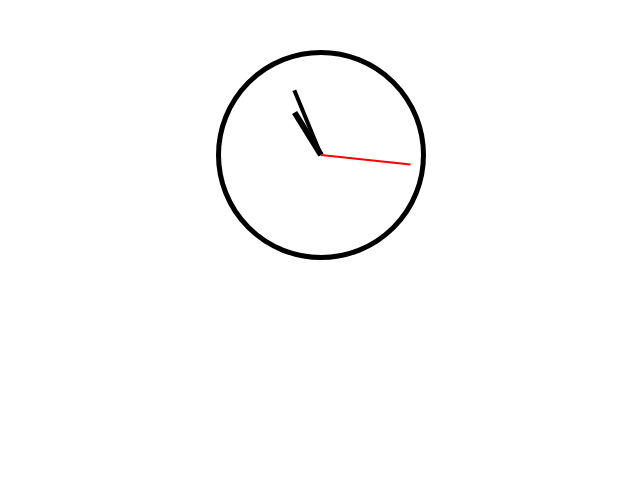
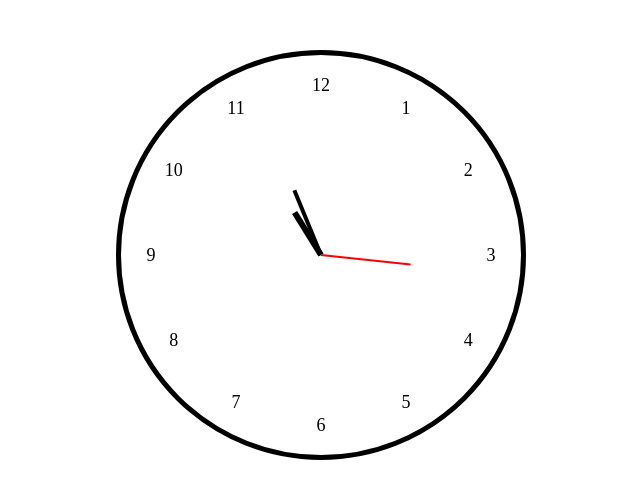
Before and after one commit to j-yesung/analogue-clock, a React (Vite) app: page / in a window 1280 px wide. Shown: the top 498 px of the page, without its empty margins (319-959 px from the left). Built offline with nearby package versions, Linux system fonts and the light colour scheme.

Commit message:
시계 숫자 구현

```diff
--- a/src/components/Clock.styled.ts
+++ b/src/components/Clock.styled.ts
@@ -2,8 +2,8 @@ import styled from 'styled-components';
 
 export const ClockWrapper = styled.div`
   position: relative;
-  width: 200px;
-  height: 200px;
+  width: 400px;
+  height: 400px;
   border: 5px solid black;
   border-radius: 50%;
   margin: 50px auto;
@@ -20,18 +20,37 @@ export const ClockHand = styled.div`
   background-color: black;
 `;
 
-export const HourHand = styled(ClockHand)`
+export const Hour = styled(ClockHand)`
   width: 6px;
   height: 50px;
 `;
 
-export const MinuteHand = styled(ClockHand)`
+export const Minute = styled(ClockHand)`
   width: 4px;
   height: 70px;
 `;
 
-export const SecondHand = styled(ClockHand)`
+export const Second = styled(ClockHand)`
   width: 2px;
   height: 90px;
   background-color: red;
 `;
+
+export const ClockNumberWrapper = styled.div`
+  position: relative;
+  border-radius: 50%;
+  display: flex;
+  justify-content: center;
+  align-items: center;
+`;
+
+export const ClockNumber = styled.span<{ x: number; y: number }>`
+  position: absolute;
+  font-size: 18px;
+  transform-origin: center;
+  transform: translate(-50%, -50%);
+  user-select: none;
+  /* left: ${props => props.x}px;
+  top: ${props => props.y}px; */
+  ${({ x, y }) => `transform: translate(${x}px, ${y}px);`}
+`;
--- a/src/components/Clock.tsx
+++ b/src/components/Clock.tsx
@@ -1,5 +1,8 @@
 import { useEffect, useState } from 'react';
 import * as S from './Clock.styled';
+import ClockNumber from './ClockNumber';
+
+const NUMBERS = [1, 2, 3, 4, 5, 6, 7, 8, 9, 10, 11, 12];
 
 const Clock = () => {
   const [date, setDate] = useState(new Date());
@@ -21,11 +24,18 @@ const Clock = () => {
   const hourDegrees = hoursRatio * 360;
 
   return (
-    <S.ClockWrapper>
-      <S.HourHand style={{ transform: `rotate(${hourDegrees}deg)` }}></S.HourHand>
-      <S.MinuteHand style={{ transform: `rotate(${minuteDegrees}deg)` }}></S.MinuteHand>
-      <S.SecondHand style={{ transform: `rotate(${secondDegrees}deg)` }}></S.SecondHand>
-    </S.ClockWrapper>
+    <>
+      <S.ClockWrapper>
+        <S.ClockNumberWrapper>
+          {NUMBERS.map(number => (
+            <ClockNumber key={number} number={number} angle={number * 30} />
+          ))}
+        </S.ClockNumberWrapper>
+        <S.Hour style={{ transform: `rotate(${hourDegrees}deg)` }}></S.Hour>
+        <S.Minute style={{ transform: `rotate(${minuteDegrees}deg)` }}></S.Minute>
+        <S.Second style={{ transform: `rotate(${secondDegrees}deg)` }}></S.Second>
+      </S.ClockWrapper>
+    </>
   );
 };
 
--- /dev/null
+++ b/src/components/ClockNumber.tsx
@@ -0,0 +1,16 @@
+import { useClock } from '../hooks/useClock';
+import * as S from './Clock.styled';
+
+type ClockNumberProps = { number: number; angle: number };
+
+const ClockNumber = ({ number, angle }: ClockNumberProps) => {
+  const { x, y } = useClock(angle);
+
+  return (
+    <S.ClockNumber x={x} y={y}>
+      {number}
+    </S.ClockNumber>
+  );
+};
+
+export default ClockNumber;
--- /dev/null
+++ b/src/hooks/useClock.ts
@@ -0,0 +1,8 @@
+export const useClock = (angle: number) => {
+  const radius = 170;
+  const radian = (angle * Math.PI) / 180;
+  const x = radius * Math.sin(radian);
+  const y = -radius * Math.cos(radian);
+
+  return { x, y };
+};
```
